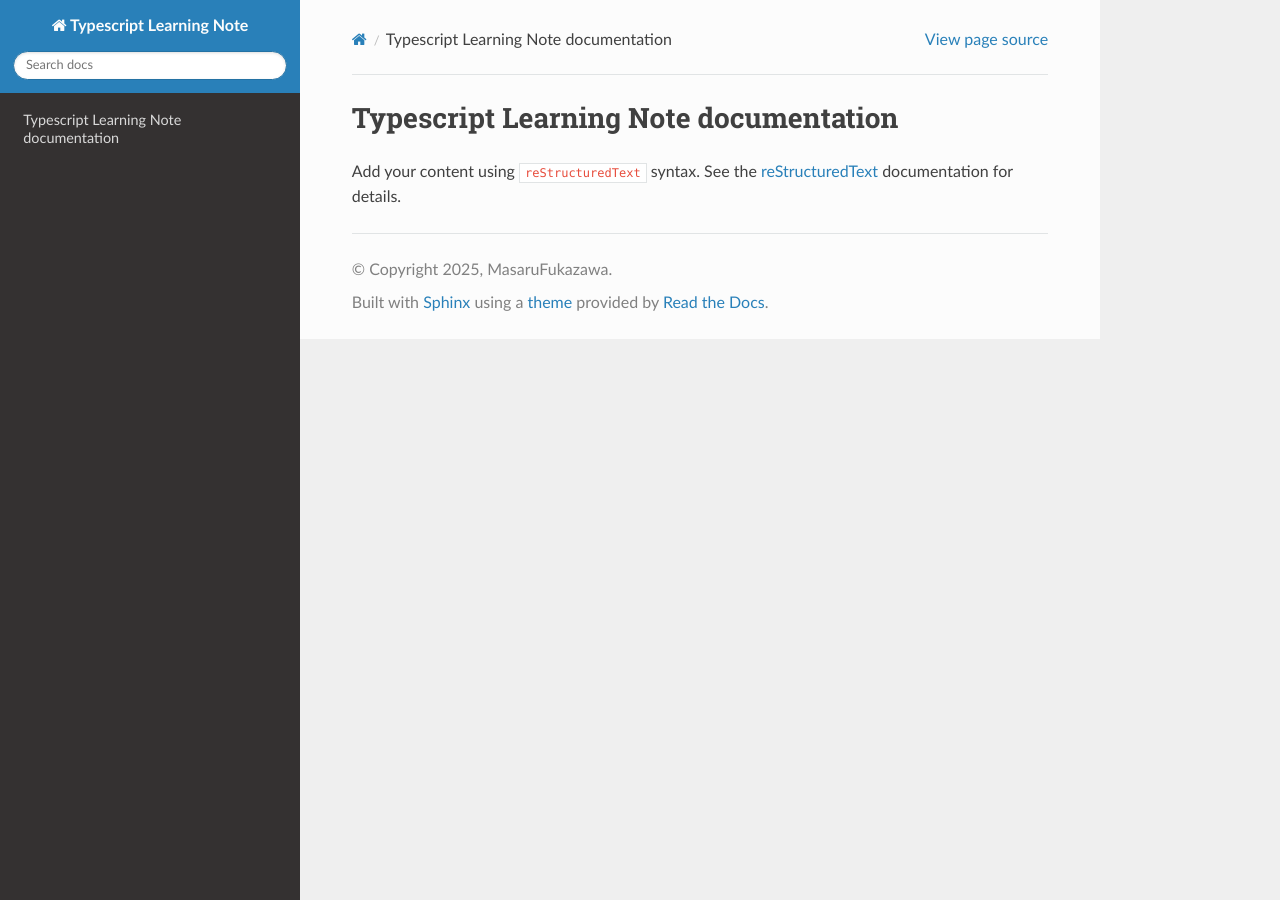
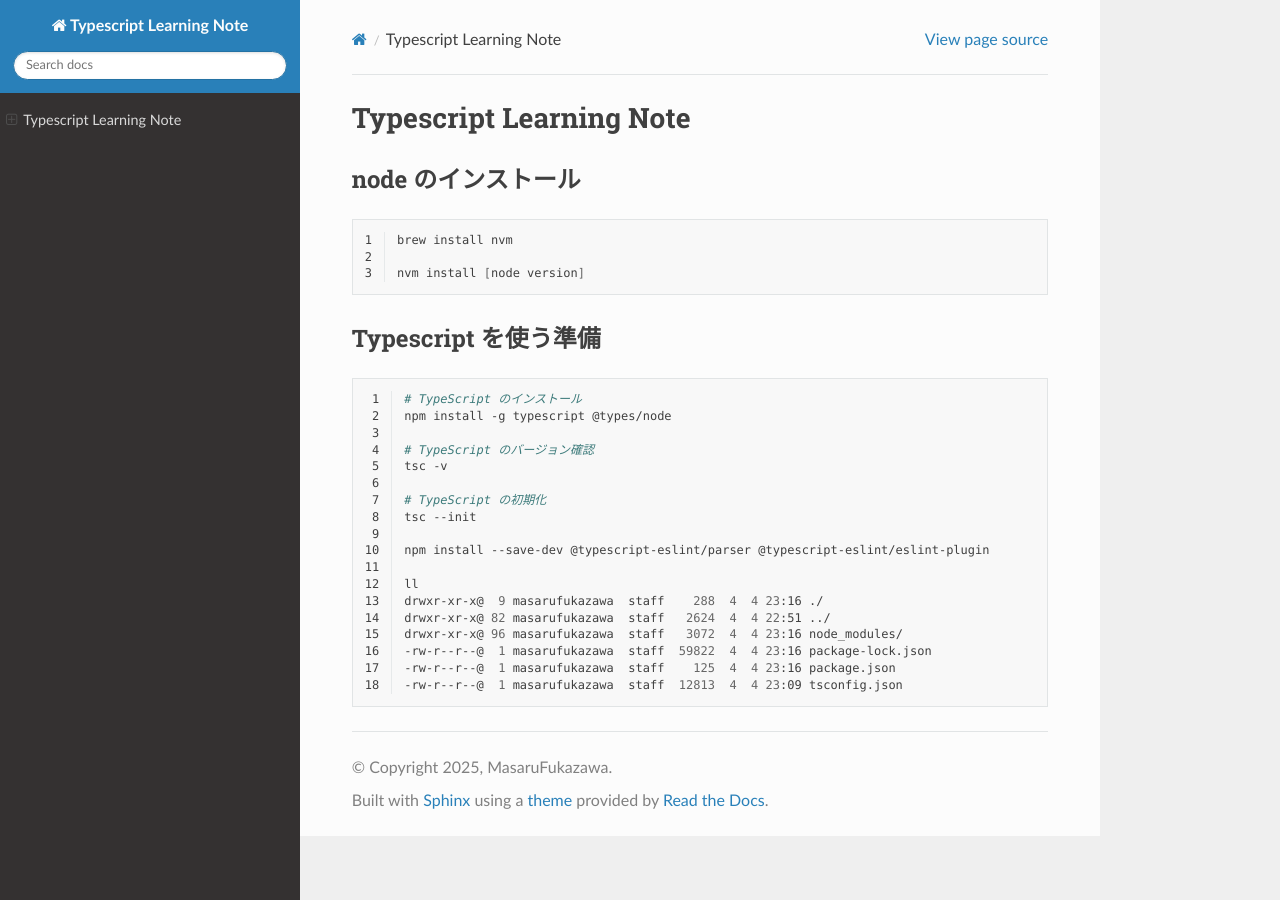
Before and after one commit to MasaruFukazawa/typescript-learning-note, a Sphinx documentation site: the page built from source/index.rst, in a window 1280 px wide. Built offline with Sphinx 7.4.7 and the Read the Docs theme 3.1.0, drawn with Linux system fonts in a browser that asks for light colours.

Commit message:
node のインストール/Typescript を使う準備

```diff
--- a/source/index.rst
+++ b/source/index.rst
@@ -3,14 +3,47 @@
    You can adapt this file completely to your liking, but it should at least
    contain the root `toctree` directive.
 
-Typescript Learning Note documentation
+Typescript Learning Note
 ======================================
 
-Add your content using ``reStructuredText`` syntax. See the
-`reStructuredText <https://www.sphinx-doc.org/en/master/usage/restructuredtext/index.html>`_
-documentation for details.
+..
+   toctree::
+   :maxdepth: 2
+   :caption: Contents:
 
 
-.. toctree::
-   :maxdepth: 2
-   :caption: Contents:
+node のインストール
+--------------------------------------
+
+.. code-block:: shell
+   :linenos:
+
+   brew install nvm
+
+   nvm install [node version]
+
+
+Typescript を使う準備
+--------------------------------------
+
+.. code-block:: shell
+   :linenos:
+
+   # TypeScript のインストール
+   npm install -g typescript @types/node
+
+   # TypeScript のバージョン確認
+   tsc -v
+
+   # TypeScript の初期化
+   tsc --init
+
+   npm install --save-dev @typescript-eslint/parser @typescript-eslint/eslint-plugin
+
+   ll
+   drwxr-xr-x@  9 masarufukazawa  staff    288  4  4 23:16 ./
+   drwxr-xr-x@ 82 masarufukazawa  staff   2624  4  4 22:51 ../
+   drwxr-xr-x@ 96 masarufukazawa  staff   3072  4  4 23:16 node_modules/
+   -rw-r--r--@  1 masarufukazawa  staff  59822  4  4 23:16 package-lock.json
+   -rw-r--r--@  1 masarufukazawa  staff    125  4  4 23:16 package.json
+   -rw-r--r--@  1 masarufukazawa  staff  12813  4  4 23:09 tsconfig.json
```
